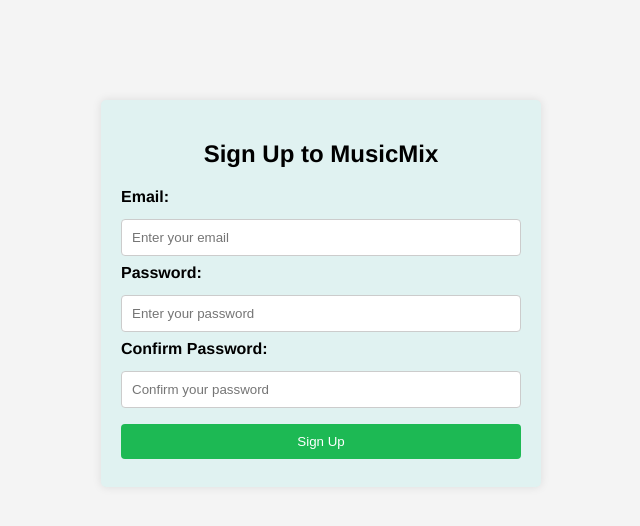
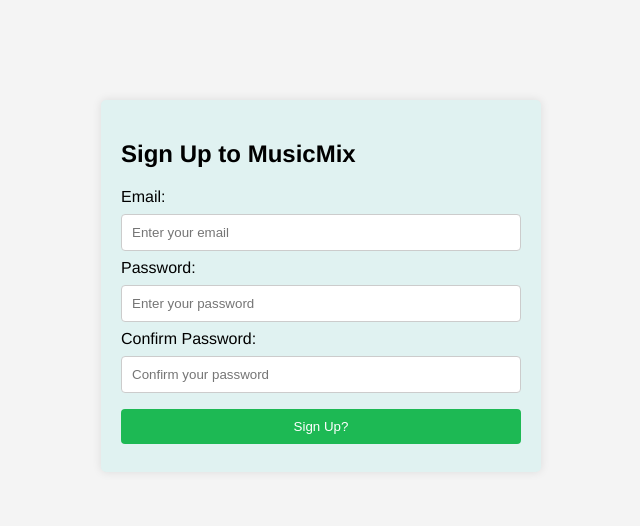
Before and after one commit to ShivaniPandula/MusicMix_GDP-05, a plain HTML site: page signup.html in a window 1280 px wide. Shown: the whole page, without its empty margins (319-959 px from the left). Drawn offline with Linux system fonts and the light colour scheme.

Commit message:
changed the signup

```diff
--- a/signup.html
+++ b/signup.html
@@ -9,8 +9,6 @@
         body {
             font-family: "Helvetica Neue", Helvetica, Arial, sans-serif;
             background-color: #f4f4f4;
-            margin: 0;
-            padding: 0;
         }
 
         .container {
@@ -22,20 +20,6 @@
             box-shadow: 0 0 10px rgba(0, 0, 0, 0.1);
         }
 
-        h2 {
-            text-align: center;
-            margin-bottom: 20px;
-        }
-
-        form {
-            display: flex;
-            flex-direction: column;
-        }
-
-        label {
-            font-weight: bold;
-            margin-bottom: 5px;
-        }
 
         input[type="text"],
         input[type="password"],
@@ -59,11 +43,6 @@
         input[type="submit"]:hover {
             background-color: #128c3e;
         }
-
-        .error-message {
-            color: red;
-            margin-top: 5px;
-        }
     </style>
 </head>
 
@@ -78,7 +57,7 @@
             <label for="confirm_password">Confirm Password:</label>
             <input type="password" id="confirm_password" name="confirm_password" placeholder="Confirm your password"
                 required>
-            <input type="submit" value="Sign Up">
+            <input type="submit" value="Sign Up?">
         </form>
     </div>
 </body>
```
